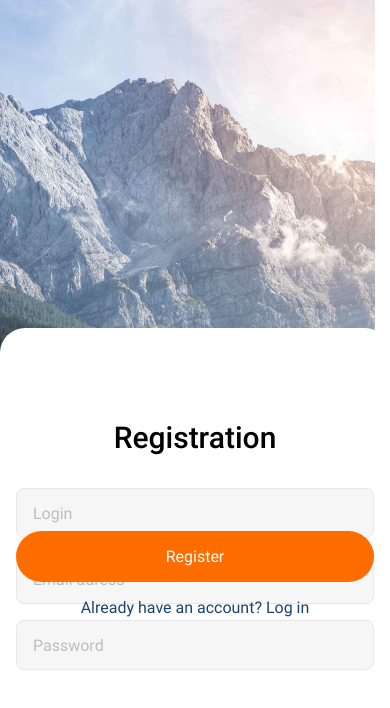
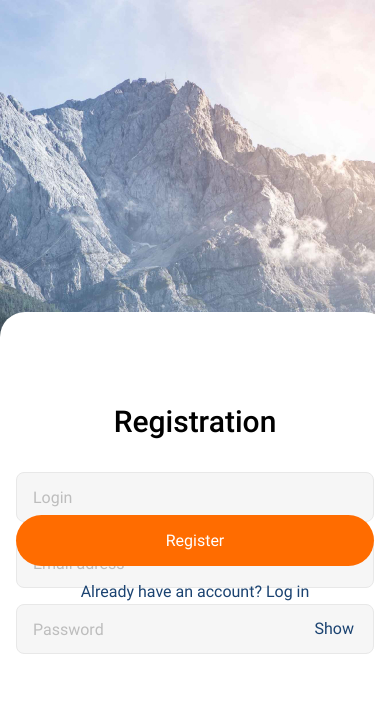
Before and after one commit to AnnaRed1982/goit-RN-hw, a React Native app in the folder myNewProject/: screen / in a window 390 px wide. Shown: the top 708 px of the page. Built offline with nearby package versions, Linux system fonts and the light colour scheme.

Commit message:
Update LoginScreen.js

```diff
--- a/myNewProject/Screens/LoginScreen.js
+++ b/myNewProject/Screens/LoginScreen.js
@@ -32,6 +32,7 @@ export default function LoginScreen() {
     "Roboto-Bold": require("../assets/fonts/Roboto-Bold.ttf"),
   });
   const [state, setState] = useState(initialState);
+  const [hidePass, setHidePass] = useState(true);
 
   const onLayoutRootView = useCallback(async () => {
     if (fontsLoaded) {
@@ -49,7 +50,9 @@ export default function LoginScreen() {
     Keyboard.dismiss();
     console.log("Credentials", state);
     setState(initialState);
+    setHidePass(true);
   };
+
   return (
     <View style={styles.form} onLayout={onLayoutRootView}>
       <KeyboardAvoidingView
@@ -60,6 +63,7 @@ export default function LoginScreen() {
         <View style={styles.inputContainer}>
           <TextInput
             value={state.name}
+            autoCapitalize="none"
             onChangeText={(value) =>
               setState((prevState) => ({ ...prevState, name: value }))
             }
@@ -67,6 +71,7 @@ export default function LoginScreen() {
             style={styles.input}
           />
           <TextInput
+            autoCapitalize="none"
             value={state.email}
             onChangeText={(value) =>
               setState((prevState) => ({ ...prevState, email: value }))
@@ -80,13 +85,24 @@ export default function LoginScreen() {
               setState((prevState) => ({ ...prevState, password: value }))
             }
             placeholder="Password"
-            secureTextEntry={true}
+            secureTextEntry={hidePass ? true : false}
             style={styles.input}
+            // right={
+            //   <TouchableOpacity onPress={() => setHidePass(!hidePass)}>
+            //     <Text style={styles.inputBtn}>
+            //       {hidePass ? "Show" : "Hide"}
+            //     </Text>
+            //   </TouchableOpacity>
+            // }
           />
+
+          <TouchableOpacity onPress={() => setHidePass(!hidePass)}>
+            <Text style={styles.inputBtn}>{hidePass ? "Show" : "Hide"}</Text>
+          </TouchableOpacity>
         </View>
 
         <TouchableOpacity style={styles.btn} onPress={onLogin}>
-          <Text style={styles.btnText}>Register</Text>
+          <Text style={styles.btnTitle}>Register</Text>
         </TouchableOpacity>
 
         <Text style={styles.text}>Already have an account? Log in</Text>
@@ -145,6 +161,18 @@ const styles = StyleSheet.create({
     lineHeight: 19,
     color: "#BDBDBD",
   },
+  inputBtn: {
+    color: "#1B4371",
+
+    fontFamily: "Roboto-Regular",
+    fontSize: 16,
+    lineHeight: 19,
+    textAlign: "right",
+    position: "absolute",
+    right: 20,
+    bottom: 32,
+  },
+
   btn: {
     padding: 16,
     paddingBottom: 16,
@@ -156,7 +184,7 @@ const styles = StyleSheet.create({
 
     marginBottom: 16,
   },
-  btnText: {
+  btnTitle: {
     color: "#FFFFFF",
 
     fontFamily: "Roboto-Regular",
```
